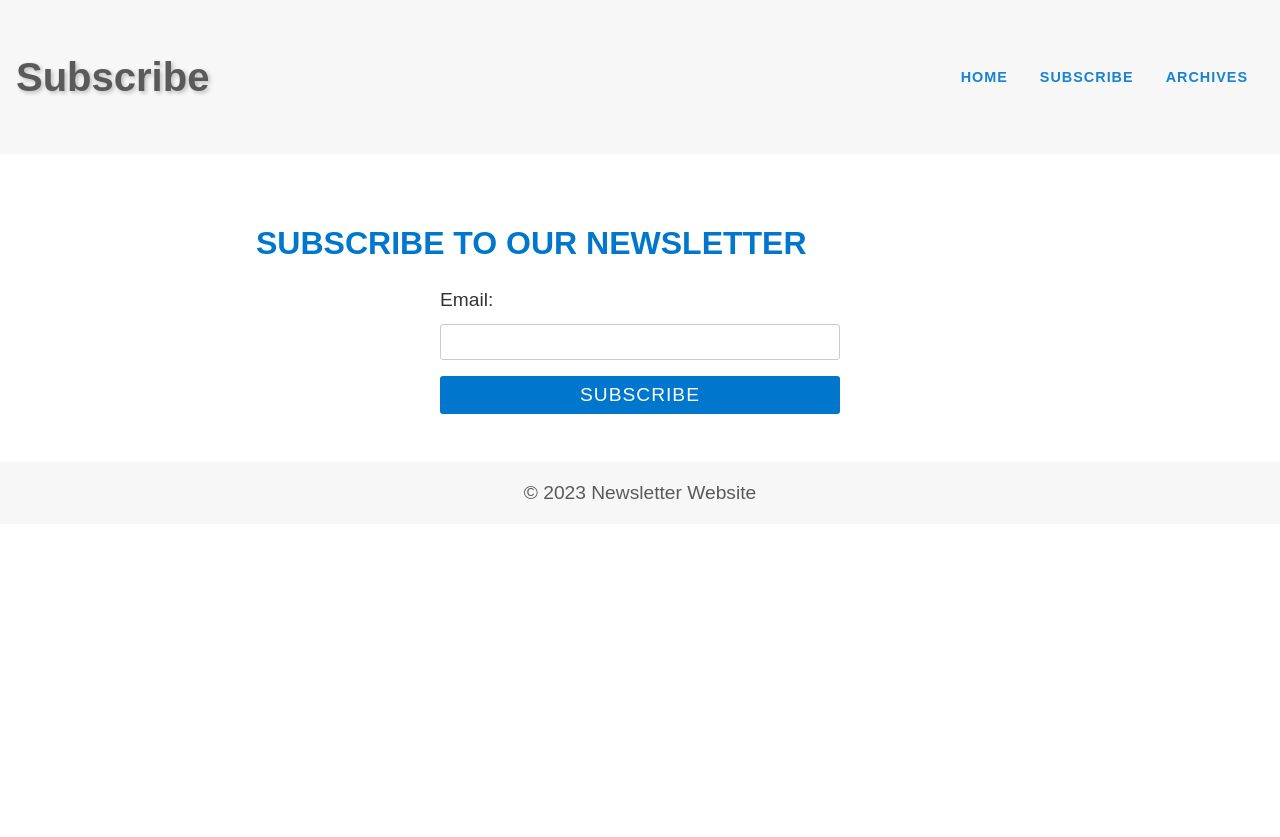
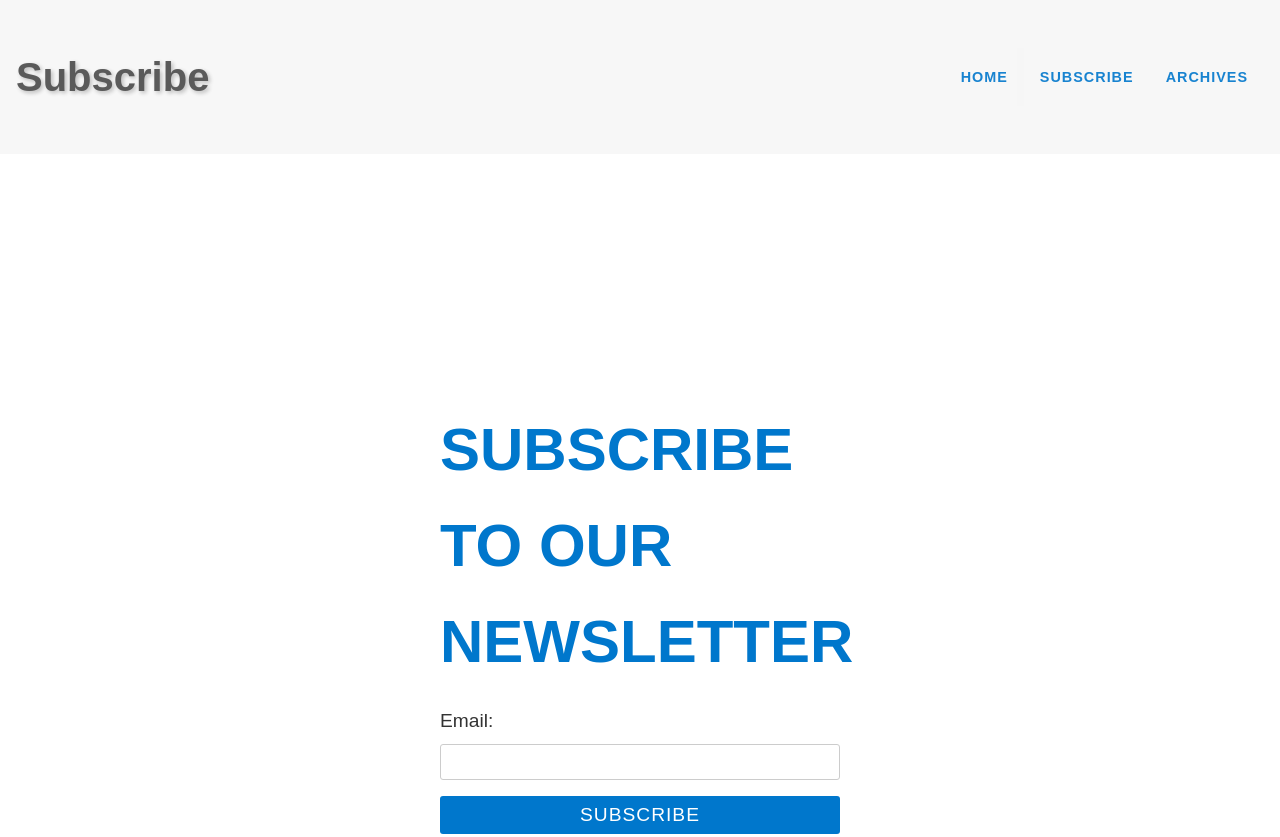
Before and after one commit to Karky2/WUI, a plain HTML site: page NEWSLETTER/subscription.html in a window 1280 px wide. Shown: the top 837 px of the page. Before the commit the page ends 800 px from the top, so only its background shows below. Drawn offline with Linux system fonts and the light colour scheme.

Commit message:
First commit

```diff
--- a/NEWSLETTER/newsletter.css
+++ b/NEWSLETTER/newsletter.css
@@ -228,3 +228,9 @@ img:hover {
 .home h2{
   font-size: 60px;
 }
+.sub{
+  padding: 200px;
+}
+.sub h2{
+  font-size: 60px;
+}
--- a/NEWSLETTER/subscription.html
+++ b/NEWSLETTER/subscription.html
@@ -15,7 +15,7 @@
 			</ul>
 		</nav>
 	</header>
-	<main>
+	<main class="sub">
 		<h2>Subscribe to Our Newsletter</h2>
 		<form>
 			<label for="email">Email:</label>
```
